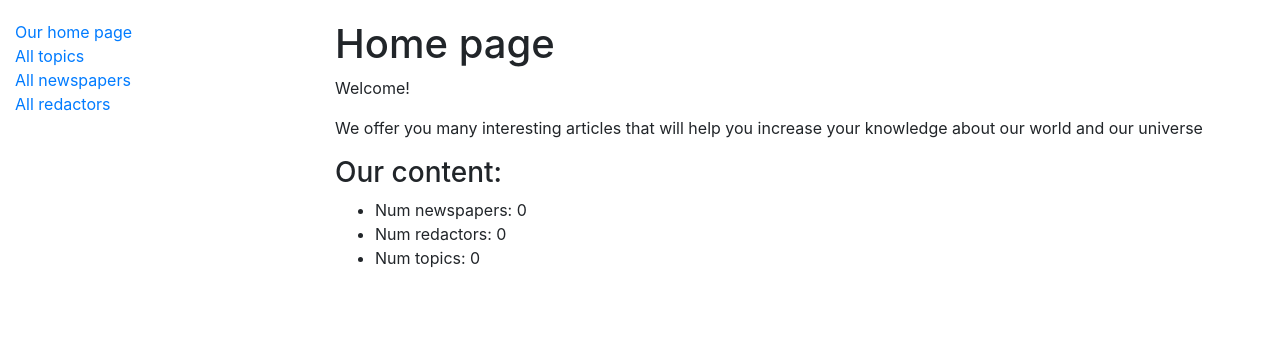
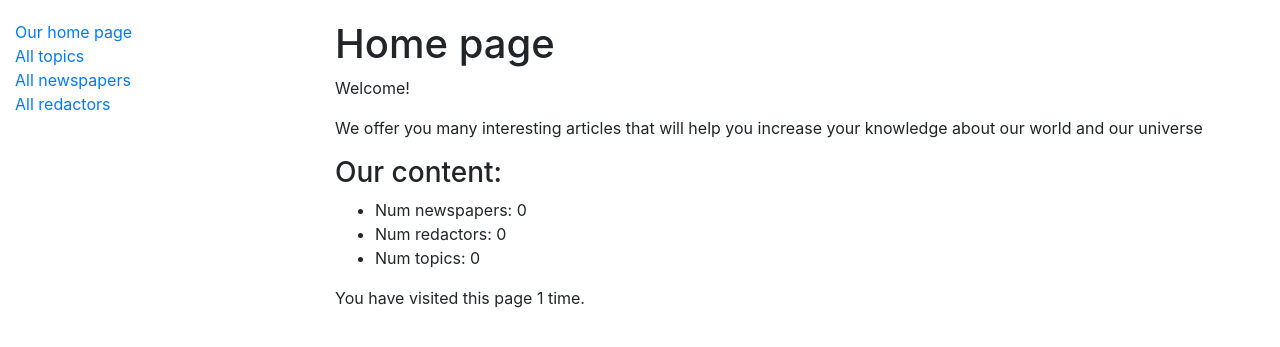
Before and after one commit to kstorozhenko/newspaper-agency, a Django app: page /newspaper/ in a window 1280 px wide. Shown: the top 347 px of the page. Run offline with Django 5.2, Linux system fonts and the light colour scheme; data that the repository does not hold is empty.

Commit message:
add number visits

```diff
--- a/newspaper/views.py
+++ b/newspaper/views.py
@@ -10,10 +10,13 @@ def index(request: HttpRequest) -> HttpResponse:
     num_newspapers = Newspaper.objects.count()
     num_redactors = Redactor.objects.count()
     num_topics = Topic.objects.count()
+    num_visits = request.session.get("num_visits", 0)
+    request.session["num_visits"] = num_visits + 1
     context = {
         "num_newspapers": num_newspapers,
         "num_redactors": num_redactors,
-        "num_topics": num_topics
+        "num_topics": num_topics,
+        "num_visits": num_visits + 1
     }
     return render(
         request,
@@ -33,6 +36,7 @@ class TopicDetailView(DetailView):
 
 class NewspaperListView(ListView):
     model = Newspaper
+    paginate_by = 5
 
 
 class NewspaperDetailView(DetailView):
--- a/templates/newspaper/index.html
+++ b/templates/newspaper/index.html
@@ -12,4 +12,5 @@
       <li>Num redactors: {{ num_redactors }}</li>
       <li>Num topics: {{ num_topics }}</li>
     </ul>
+  <p>You have visited this page {{ num_visits }} time{{ num_visits|pluralize }}.</p>
 {% endblock %}
```
